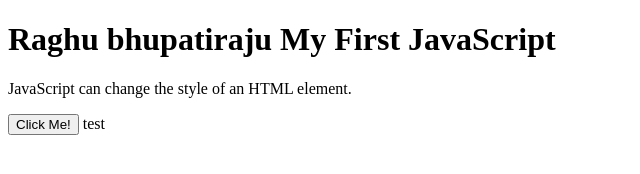
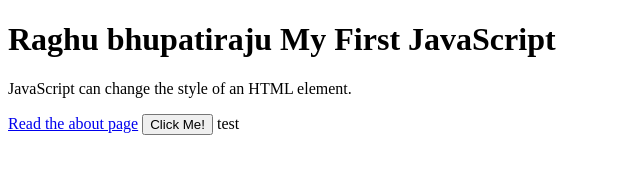
Before and after one commit to raghuvarmabh/testsite, a plain HTML site: page index.html in a window 1280 px wide. Shown: the whole page, without its empty margins (0-640 px from the left). Drawn offline with Linux system fonts and the light colour scheme.

Commit message:
adding about page

```diff
--- a/index.html
+++ b/index.html
@@ -5,6 +5,7 @@
 <h1>Raghu bhupatiraju My First JavaScript</h1>
 
 <p id="demo">JavaScript can change the style of an HTML element.</p>
+  <a href="./new_folder/about.html">Read the about page</a>
 
 <script>
 function myFunction() {
```
